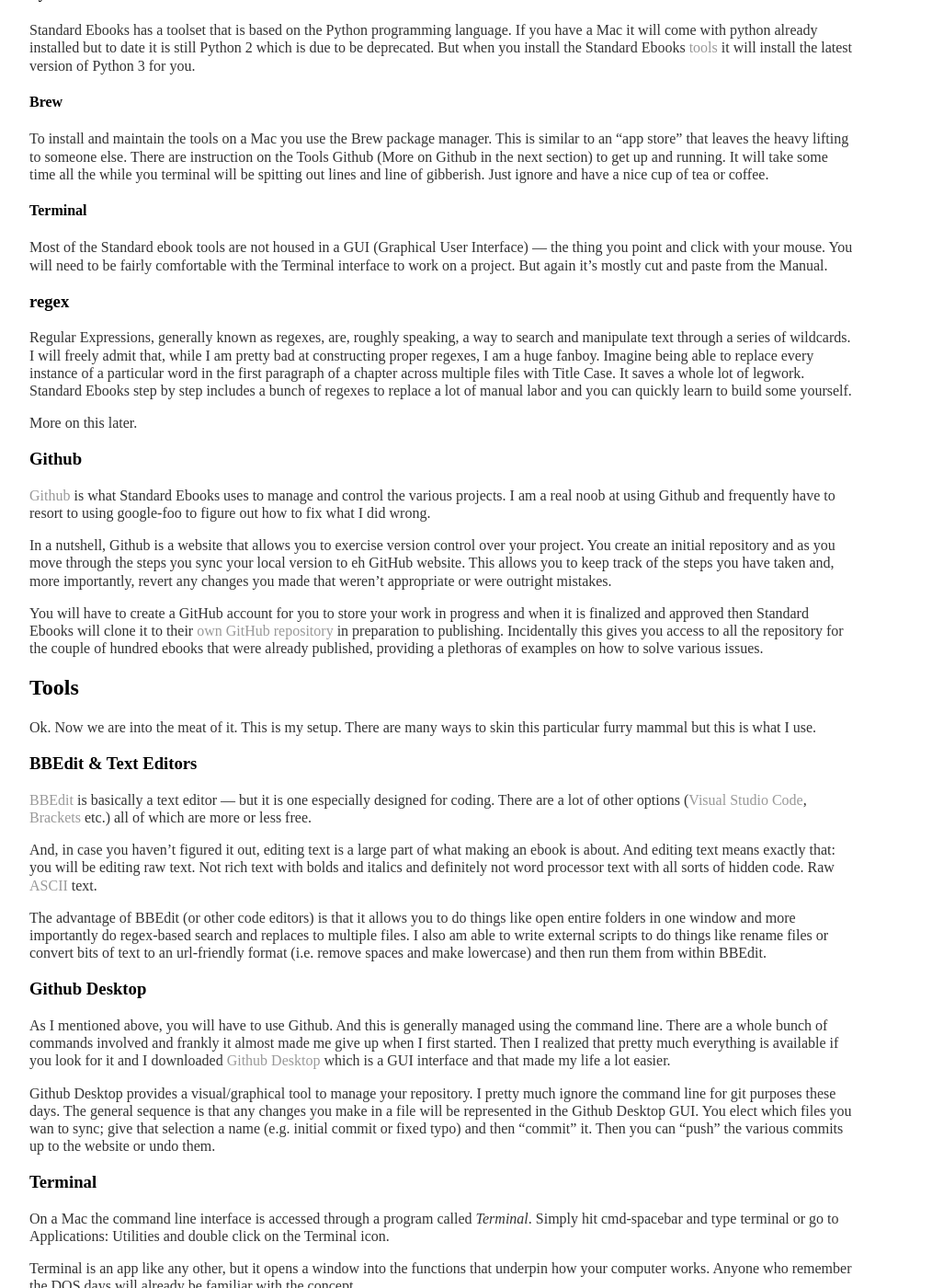
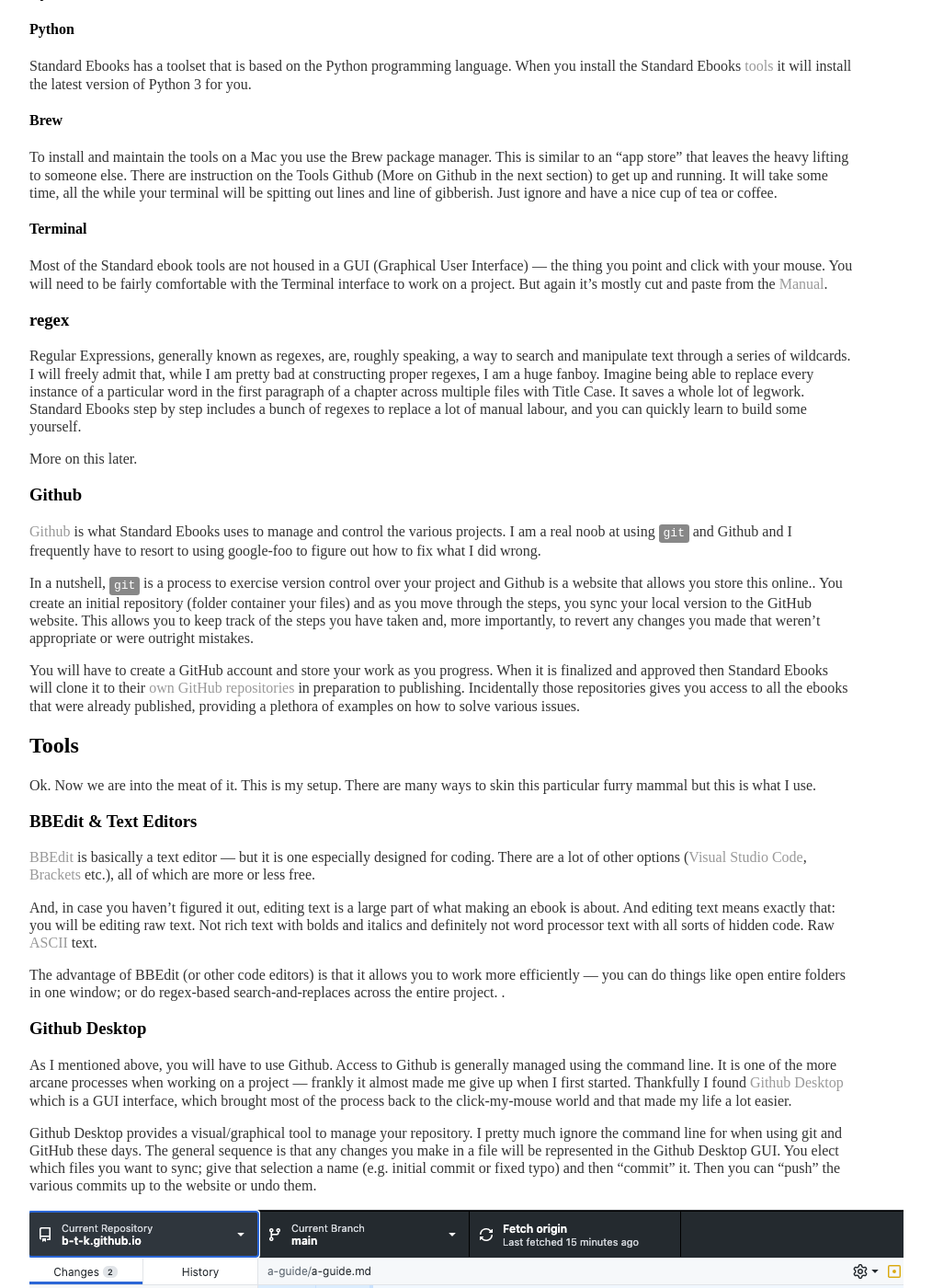
Before and after one commit to b-t-k/b-t-k.github.io, a Jekyll site: the page built from a-guide/a-guide.md, in a window 1280 px wide and 1400 px high, scrolled down 2672 px. Shown: the whole window at 92% size, without its empty margins (160-1174 px from the left). Built offline with Jekyll 4.4.1, drawn with Linux system fonts in a browser that asks for light colours; some of the changed text lies outside the part shown.

Commit message:
L's edits

```diff
--- a/a-guide/a-guide.md
+++ b/a-guide/a-guide.md
@@ -20,20 +20,20 @@
 A lot of my terms and concepts are not going to be strictly accurate. For one, I don’t actually understand some of them myself, and for two, the analogies I offer are just that: analogies. You can do more research yourself if you really want to know more about what’s going on. My aim is just to demystify some of the more intimidating steps. Feel free to correct me if I am egregiously misleading anyone.
 
 ### OS X-centric
-I am a Mac user. Most of what I write here will be focussed on working with a Mac. There won’t be much difference if you are using Linux (but there I assume by dint of being a linux user this guide won’t be as applicable to you) and if you are a Windows user the basics still apply but you will have to adjust your tools to suit the platform.
+I am a Mac user. Most of what I write here will be focussed on working with a Mac. There won’t be much difference if you are using Linux (but then I assume by dint of being a linux user this guide won’t be as applicable to you) and if you are a Windows user the basics still apply but you will have to adjust your tools to suit the platform.
 
 ## Key concepts
-To make an ebook you are, at root, making something very similar to a website that is packaged according to some very specific rules. This means that a working knowledge of html and css is helpful. You also will need to get over any nervousness you have regarding the *command line prompt*. That’s that thing that looks like an old-tymie computer interface with a blinking prompt where you have to enter arcane and often incompressible commands. But don’t worry—most times its simply a matter of cut and paste.
+To make an ebook you are, at root, making something very similar to a website that is packaged according to some very specific rules. This means that a working knowledge of html and css is helpful. You also will need to get over any nervousness you have regarding the *command line prompt*. That’s that thing that looks like an old-tymie computer interface with a blinking prompt where you have to enter arcane and often incompressible commands. But don’t worry—most times it's simply a matter of cut and paste.
 
 ### Accessibility
-One of the keys to understanding how and why a Standard ebook is formatted the way it is is realizing it is designed to be as *accessible* as possible — that means it can be used on multiple readers including screen readers for the visually impaired. As an example, it’s important that the  computerized reader can distinguish between the article ”I” and the Roman numeral I —something our brains do automatically. So if in the course of working on a project you are confused about whether to mark something up or not, a good touchstone is to ask yourself if a computer would be able to  distinguish what it was without further context.
+One of the keys to understanding how and why a Standard ebook is formatted the way it is is realizing it is designed to be as *accessible* as possible — that means it can be used on multiple readers including screen readers for the visually impaired. As an example, it’s important that the  computerized reader can distinguish between the article ”I” and the Roman numeral I —something our brains do automatically. So if in the course of working on a project you are confused about whether to mark something up or not, a good touchstone is to ask yourself if a computer would be able to distinguish what it is without further context.
 
 Meta-data is also very important to the overall accessibility of the ebook. But more on that later.
 
 ### html & css
 Html is a programming language used to make web pages. It has a few conventions you need to know.
 #### tags
-Html is formed by surrounding text with tags. Each tag has an opening and a closing tag. P, the tag that marks paragraphs is used like this:
+Html is formed by surrounding text with tags. Each tag set has an opening and a closing tag. `p`, the tag that marks paragraphs is used like this:
 
 > `<p>This is a paragraph. It may have all sorts of text in it.</p>`
 
@@ -42,19 +42,19 @@
 - **italics**: `<i>…</i>` — generally only used where italics are grammatically correct e.g. foreign languages, names of books etc.
 - **strong**: `<strong>…</strong>` — This is used instead of bold in almost all cases.
 - **bold**: `<b>…</b>` — very rarely used.
-- **span**: `<span>…</span>` — generally used mid-sentence to surround something you might want to add information to when it isn’t appropriate to use any of the above tags.
+- **span**: `<span>…</span>` — generally used mid-sentence to surround something you might want to add information to when it isn’t appropriate to use any of the above tags. `<span class="poetry"> ... </span>` We will get into classes later.
 - **br**: `<br/>` — an exception to the opening/closing tag rule, a br (break) is a line break that goes at the end of a line you want to break. The forward slash at the end indicates it is acting as both an opening and closing tag.
-- **hr**: `<hr/>` — another exception. The hr (horizontal rule) tag is used to indicate section breaks that are usually shown by  white space or  glyphs in a printed book.
-- **blockquote**: Essentially a ‘quote’ that is generally  formatted to stand out from the rest of the text e.g. a letter or a sign
+- **hr**: `<hr/>` — another exception. The hr (horizontal rule) tag is used to indicate section breaks that are usually shown by  white space or glyphs (e.g. * * * ) in a printed book.
+- **blockquote**: Essentially a ‘quote’ that is formatted to stand out from the rest of the text e.g. a letter or a sign
 
   `<blockquote>`
     &nbsp;&nbsp;&nbsp;`May contain multiple paragraphs`
     &nbsp;&nbsp;&nbsp;`Or other parts.`
   `</blockquote>`
-- **abbr**: `<abbr>Mr.</abbr>` — Indicates abbreviations, all of which should be marked appropriate in Standard Ebooks.
+- **abbr**: `<abbr>Mr.</abbr> James <abbr>H.</abbr> Smythe-Jones` — Indicates abbreviations, all of which should be marked appropriately in Standard Ebooks.
 
 ##### CSS & Classes
-Many tags will also accept additional parameters which are part of the CSS (Custom Style Sheet) file. A Standard ebook usually has 3 style sheets (core.css, se.css, and local.css) found in the css folder. The only one  you as a producer will ever touch is **local.css** — at the beginning of the project it will be empty.
+Many tags will also accept additional parameters which are part of the CSS (Cascading Style Sheet) file. A Standard ebook usually has 3 style sheets (core.css, se.css, and local.css) found in the css folder. The only one  you as a producer will ever touch is **local.css** — at the beginning of the project it will be empty.
 
 Briefly, the purpose of css is to add “custom” styles to blocks of text. For example if you want the signature line of a letter to be right justified you could enclose that line in a *p* tag and add a class: `<p class=“signature”>Bob Smith</p>`. You would then also add the appropriate css to the local.css stylesheet:
 
@@ -83,52 +83,54 @@
 
 ### Python, Brew and the Command line
 #### Python
-Standard Ebooks has a toolset that is based on the Python programming language. If you have a Mac it will come with python already installed but to date it is still Python 2 which is due to be deprecated. But when you install the Standard Ebooks [tools](https://github.com/standardebooks/tools) it will install the latest version of Python 3 for you.
+Standard Ebooks has a toolset that is based on the Python programming language. When you install the Standard Ebooks [tools](https://github.com/standardebooks/tools) it will install the latest version of Python 3 for you.
 
 #### Brew
-To install and maintain the tools on a Mac you use the Brew package manager. This is similar to an “app store” that leaves the heavy lifting to someone else. There are instruction on the Tools Github (More on Github in the next section) to get up and running. It will take some time all the while you terminal will be spitting out lines and line of gibberish. Just ignore and have a nice cup of tea or coffee.
+To install and maintain the tools on a Mac you use the Brew package manager. This is similar to an “app store” that leaves the heavy lifting to someone else. There are instruction on the Tools Github (More on Github in the next section) to get up and running. It will take some time, all the while your terminal will be spitting out lines and line of gibberish. Just ignore and have a nice cup of tea or coffee.
 
 #### Terminal
-Most of the Standard ebook tools are not housed in a GUI (Graphical User Interface) — the thing you point and click with your mouse. You will need to be fairly comfortable with the Terminal interface to work on a project. But again it’s mostly cut and paste from the Manual.
+Most of the Standard ebook tools are not housed in a GUI (Graphical User Interface) — the thing you point and click with your mouse. You will need to be fairly comfortable with the Terminal interface to work on a project. But again it’s mostly cut and paste from the [Manual](https://standardebooks.org/manual/).
 
 ### regex
-Regular Expressions, generally known as regexes,  are, roughly speaking, a way to search and manipulate text through a series of wildcards. I will freely admit that, while I am pretty bad at constructing proper regexes, I am a huge fanboy. Imagine being able to replace every instance of a particular word in the first paragraph of a chapter across multiple files with Title Case. It saves a whole lot of legwork. Standard Ebooks step by step includes a bunch of regexes to replace a lot of manual labor and you can quickly learn to build some yourself.
+Regular Expressions, generally known as regexes,  are, roughly speaking, a way to search and manipulate text through a series of wildcards. I will freely admit that, while I am pretty bad at constructing proper regexes, I am a huge fanboy. Imagine being able to replace every instance of a particular word in the first paragraph of a chapter across multiple files with Title Case. It saves a whole lot of legwork. Standard Ebooks step by step includes a bunch of regexes to replace a lot of manual labour, and you can quickly learn to build some yourself.
 
 More on this later.
 
 ### Github
-[Github](https://github.com/) is what Standard Ebooks uses to manage and control the various projects. I am a real noob at using Github and frequently have to resort to using google-foo to figure out how to fix what I did wrong.
+[Github](https://github.com/) is what Standard Ebooks uses to manage and control the various projects. I am a real noob at using `git` and Github and I frequently have to resort to using google-foo to figure out how to fix what I did wrong.
 
-In a nutshell, Github is a website that allows you to exercise version control over your project. You create an initial repository and as you move through the steps you sync your local version to eh GitHub website. This allows you to  keep track of the steps you have taken and, more importantly, revert any changes you made that weren’t appropriate or were outright mistakes.
+In a nutshell, `git` is a process to exercise version control over your project and  Github is a website that allows you store this online.. You create an initial repository (folder container your files) and as you move through the steps, you sync your local version to the GitHub website. This allows you to keep track of the steps you have taken and, more importantly, to revert any changes you made that weren’t appropriate or were outright mistakes.
 
-You will have to create a GitHub account for you to store your work in progress and when it is finalized and approved then Standard Ebooks will clone it to their [own GitHub repository](https://github.com/standardebooks/) in preparation to publishing. Incidentally this gives you access to all the repository for the couple of hundred ebooks that were already  published, providing a plethoras of examples on how to solve various issues.
+You will have to create a GitHub account and store your work as you progress. When it is finalized and approved then Standard Ebooks will clone it to their [own GitHub repositories](https://github.com/standardebooks/) in preparation to publishing. Incidentally those repositories gives you access to all the ebooks that were already published, providing a plethora of examples on how to solve various issues.
 
 ## Tools
 Ok. Now we are into the meat of it. This is my setup. There are many ways to skin this particular furry mammal but this is what I use.
 
 ### BBEdit & Text Editors
-[BBEdit](https://www.barebones.com/products/bbedit/index.html) is basically a text editor — but it is one especially designed for coding. There are a lot of other options ([Visual Studio Code](https://code.visualstudio.com/), [Brackets](http://brackets.io/) etc.) all of which are more or less free.
+[BBEdit](https://www.barebones.com/products/bbedit/index.html) is basically a text editor — but it is one especially designed for coding. There are a lot of other options ([Visual Studio Code](https://code.visualstudio.com/), [Brackets](http://brackets.io/) etc.), all of which are more or less free.
 
 And, in case you haven’t figured it out, editing text is a large part of what making an ebook is about. And editing text means exactly that: you will be editing raw text. Not rich text with bolds and italics and definitely not word processor text with all sorts of hidden code. Raw [ASCII](https://en.wikipedia.org/wiki/ASCII) text.
 
-The advantage of BBEdit (or other code editors) is that it allows you to do things like open entire folders in one window and more importantly do regex-based search and replaces to multiple files. I also am able to write external scripts to do things like rename files or convert bits of text to an url-friendly format (i.e. remove spaces and make lowercase) and then run them from within BBEdit.
+The advantage of BBEdit (or other code editors) is that it allows you to work more efficiently — you can do things like open entire folders in one window; or do regex-based search-and-replaces across the entire project. .
 
 ### Github Desktop
-As I mentioned above, you will have to use Github. And this is generally managed using the command line. There are a whole bunch of commands involved and frankly it almost made me give up when I first started. Then I realized that pretty much everything is available if you look for it and I downloaded [Github Desktop](https://desktop.github.com/) which is a GUI interface and that made my life a lot easier.
+As I mentioned above, you will have to use Github. Access to Github is generally managed using the command line. It is  one of the more arcane processes when working on a project — frankly it almost made me give up when I first started. Thankfully I found [Github Desktop](https://desktop.github.com/) which is a GUI interface, which brought most of the process back to the click-my-mouse world and that made my life a lot easier.
 
-Github Desktop provides a visual/graphical tool to manage your repository. I pretty much ignore the command line for git purposes these days. The general sequence is that any changes you make in a file will be represented in the Github Desktop GUI. You elect which files you wan to sync; give that selection a name (e.g. initial commit or fixed typo) and then “commit” it. Then you can “push” the various commits up to the website or undo them.
+Github Desktop provides a visual/graphical tool to manage your repository. I pretty much ignore the command line for when using git and GitHub these days. The general sequence is that any changes you make in a file will be represented in the Github Desktop GUI. You elect which files you want to sync; give that selection a name (e.g. initial commit or fixed typo) and then “commit” it. Then you can “push” the various commits up to the website or undo them.
+
+![GitHub Desktop](/images/github-desktop.png "A GitHub Desktop window")
 
 ### Terminal
-On a Mac the command line interface is accessed through a program called *Terminal*. Simply hit cmd-spacebar and type terminal or go to Applications: Utilities and double click on the Terminal icon.
+On a Mac the command line interface is accessed through a program called *Terminal*. Simply hit cmd-spacebar and type "terminal" or go to Applications: Utilities and double click on the Terminal icon.
 
 Terminal is an app like any other, but it opens a window into the functions that underpin how your computer works. Anyone who remember the DOS days will already be familiar with the concept.
 
-Its helpful to know a bare minimum of Terminal commands. Depending on how old your OS is you will likely be using *bash* or *zsh* as your shell (this is inherited from the unix underpinnings of OSX) but you don’t really need to know that beyond perhaps wanting to google “bash how to change directory” or something similar.
+It's helpful to know a bare minimum of Terminal commands. Depending on how old your OS is you will likely be using *bash* or *zsh* as your shell (this is inherited from the unix underpinnings of OSX) but you don’t really need to know that beyond perhaps wanting to google “bash how to change directory” or something similar.
 
 ![terminal window](/images/terminal.png "A Terminal window")
 
 
-When you open Terminal it will give you a prompt similar to `bob@my-mac ~ %`. As I said it will vary from shell to shell. You will general start in your user folder. If your user name is Bob then it will be in the Bob ‘home’ folder. Typing ‘ls’ and hitting enter will list the folders and files so you can check if that’s where you are.
+When you open Terminal it will give you a prompt similar to `bob@my-mac ~ %`. As I said it will vary from shell to shell. You will generally start in your user/home folder. If your user name is Bob then it will be in the Bob ‘home’ folder. Typing ‘ls’ and hitting enter will list the folders and files so you can check if that’s where you are.
 
 #### Basic terminal commands
 - **`ls`** list — lists files and folders
@@ -137,23 +139,27 @@
 
 ![terminal window](/images/terminal-directory.png "A Terminal window with a directory")
 
-- **`cd ..`** Change directory up one level. If yo are in /Projects/Bob’s book and you want to be in /Projects/ the will do the trick.
+- **`cd ..`** Change directory up one level. If you are in /Projects/Bob’s book and you want to be in /Projects/ this will do the trick.
 
 And finally there is a whole raft of Standard ebook commands that are again cut and paste from the guide. Here’s a common one:
- - **`se clean .`** This tells terminal to use the `se` toolset, find the command `clean` and apply it to all the files and folders in the current directory `.`
+ - **`se clean .`** This tells terminal to use the `se` toolset, find the command `clean` and apply it to all the files and folders in the current directory `.` .
 You will primarily be using Terminal to invoke these sorts of SE toolset commands.
 
 ### Photoshop/GIMP
 The last tool you will have to use is an image editor. All you really need to use it for will be to crop the final cover image to  exactly 2100 pixels by 1400 pixels, but occasionally you might want to colour correct the image a bit or edit out a bad scratch.
 
-I have Photoshop as apart of woking suite but GIMP is a totally free image editor that is pretty highly regarded.
+I have Photoshop as a part of my working suite but [GIMP](https://www.gimp.org/) is a totally free and open source image editor that is pretty highly regarded.
 
 ## Get Started
-So. Time to start. First off you need to subscribe to the [Standard Ebooks Google Group](https://groups.google.com/g/standardebooks) which where 99% of the communication back and forth happens.
+So. Time to start. First off you need to subscribe to the [Standard Ebooks Google Group](https://groups.google.com/g/standardebooks) which is where 99% of the communication back and forth happens.
 
-Then you need to visit [Wanted Books](https://standardebooks.org/contribute/wanted-ebooks) page and find a book that appeals to you from the **First Production** section. Alex (and everyone else who has reviewed a book project) will strongly discourage you from choosing a book that isn’t on the list for a first project. Not only do you have to learn all the ins and outs but then. Review has to go through it closely to ensure you’ve done everything correctly. The longer and more complex the book, the harder it is for both parties.
+Then you need to visit [Wanted Books](https://standardebooks.org/contribute/wanted-ebooks) page and find a book that appeals to you from the **First Production** section. Alex (and everyone else who has reviewed a book project) will strongly discourage you from choosing a book that isn’t on the list for a first project. Not only do you have to learn all the ins and outs but then a reviewer has to go through it closely to ensure you’ve done everything correctly. The longer and more complex the book, the harder it is for both parties.
 
-Star a new thread in the Google Group and send off a note with your chose book and wait (patiently) to see if its approved. Then you are on your way and can follow the [Step by Step](https://standardebooks.org/contribute/producing-an-ebook-step-by-step).
+Start a new thread in the Google Group and send off a note with your chosen book and wait (patiently) to see if it's approved. Then you are on your way and can follow the [Step by Step](https://standardebooks.org/contribute/producing-an-ebook-step-by-step).
+
+
+
+After you've done your first project successfully you will likely be invited to try something a bit harder
 
 ***
 ## Methodologies
```
Also changed, not shown: other parts of a-guide/a-guide.md (+2 -2 lines), images/github-desktop.png (added).
